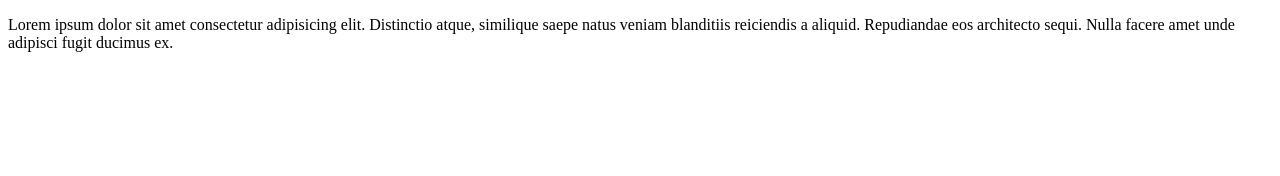
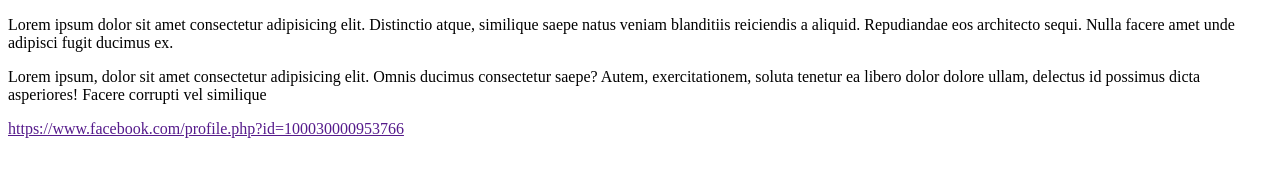
Before and after one commit to Drogo2005/Proyecto-, a plain HTML site: page INDEX.HTML in a window 1280 px wide. Drawn offline with Linux system fonts and the light colour scheme.

Commit message:
Agregue una etiqueta de parrafo en el documento html

```diff
--- a/INDEX.HTML
+++ b/INDEX.HTML
@@ -8,6 +8,7 @@
 </head>
 <body>
     <p>Lorem ipsum dolor sit amet consectetur adipisicing elit. Distinctio atque, similique saepe natus veniam blanditiis reiciendis a aliquid. Repudiandae eos architecto sequi. Nulla facere amet unde adipisci fugit ducimus ex.</p>
-
+    <p>Lorem ipsum, dolor sit amet consectetur adipisicing elit. Omnis ducimus consectetur saepe? Autem, exercitationem, soluta tenetur ea libero dolor dolore ullam, delectus id possimus dicta asperiores! Facere corrupti vel similique</p>
+    <a href="">https://www.facebook.com/profile.php?id=100030000953766</a>
 
     </body>
```
